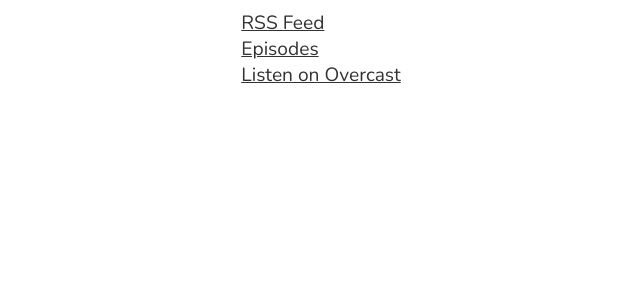
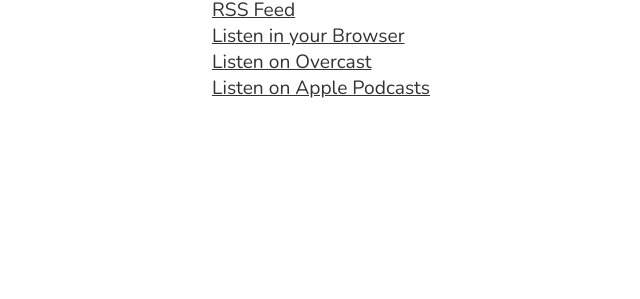
Before and after one commit to strawstack/BlindGame, a plain HTML site: page index.html in a window 1280 px wide. Shown: the part 501-800 px from the top of the page, without its empty margins (319-959 px from the left). Drawn offline with nearby package versions, Linux system fonts and the light colour scheme.

Commit message:
add apple podcasts

```diff
--- a/index.html
+++ b/index.html
@@ -15,8 +15,14 @@
             <li>
                 <a href="https://strawstack.github.io/BlindGame/feed.xml">RSS Feed</a>
             </li>
-            <li><a href="episodes.html">Episodes</a></li>
+
+            <li><a href="episodes.html">Listen in your Browser</a></li>
+
             <li><a href="https://overcast.fm/p4111802-jj6LBB">Listen on Overcast</a></li>
+
+            <li>
+                <a href="https://podcasts.apple.com/us/podcast/blind-game/id1667115715">Listen on Apple Podcasts</a>
+            </li>
         </ul>
     </body>
 </html>
```
